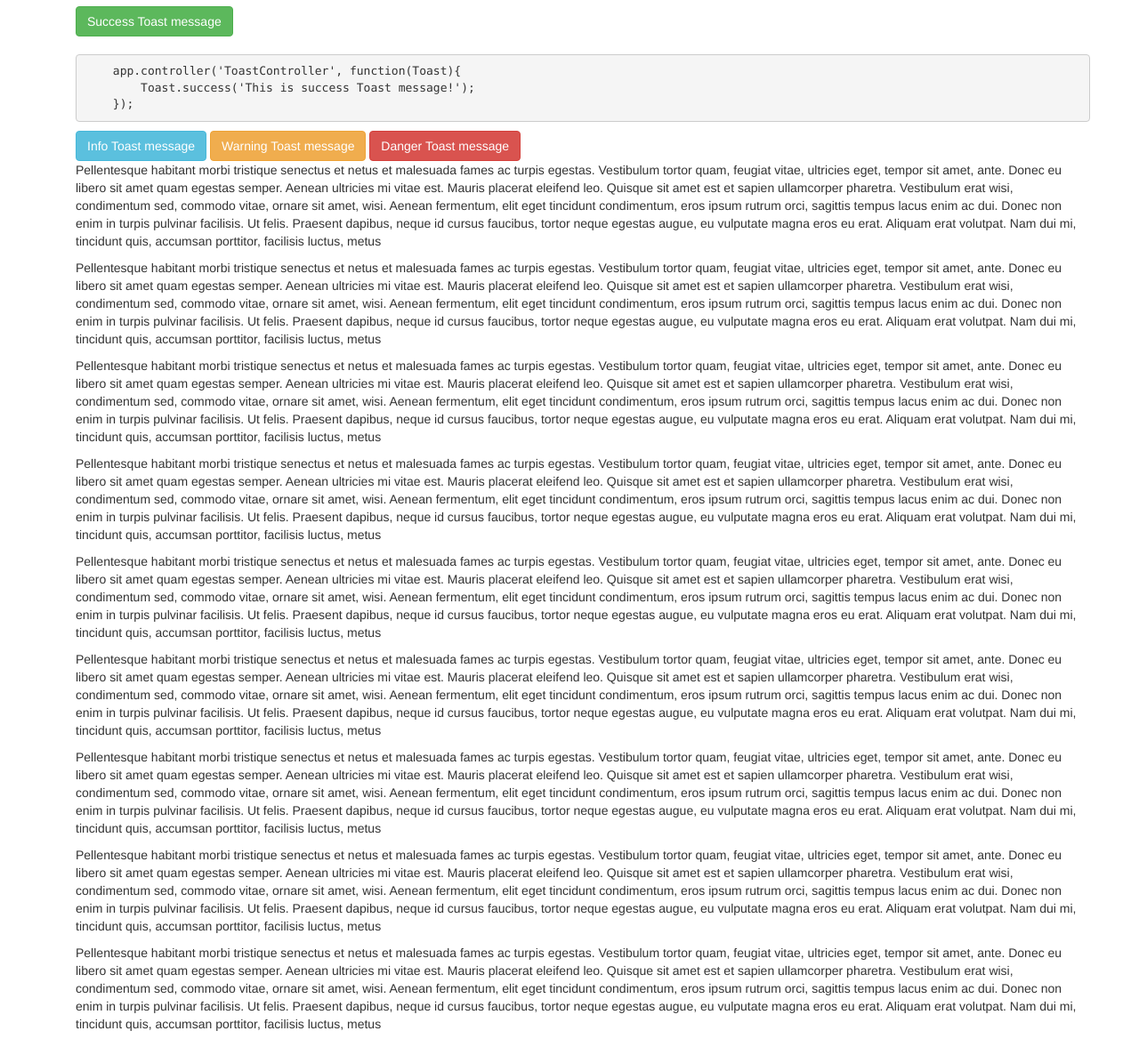
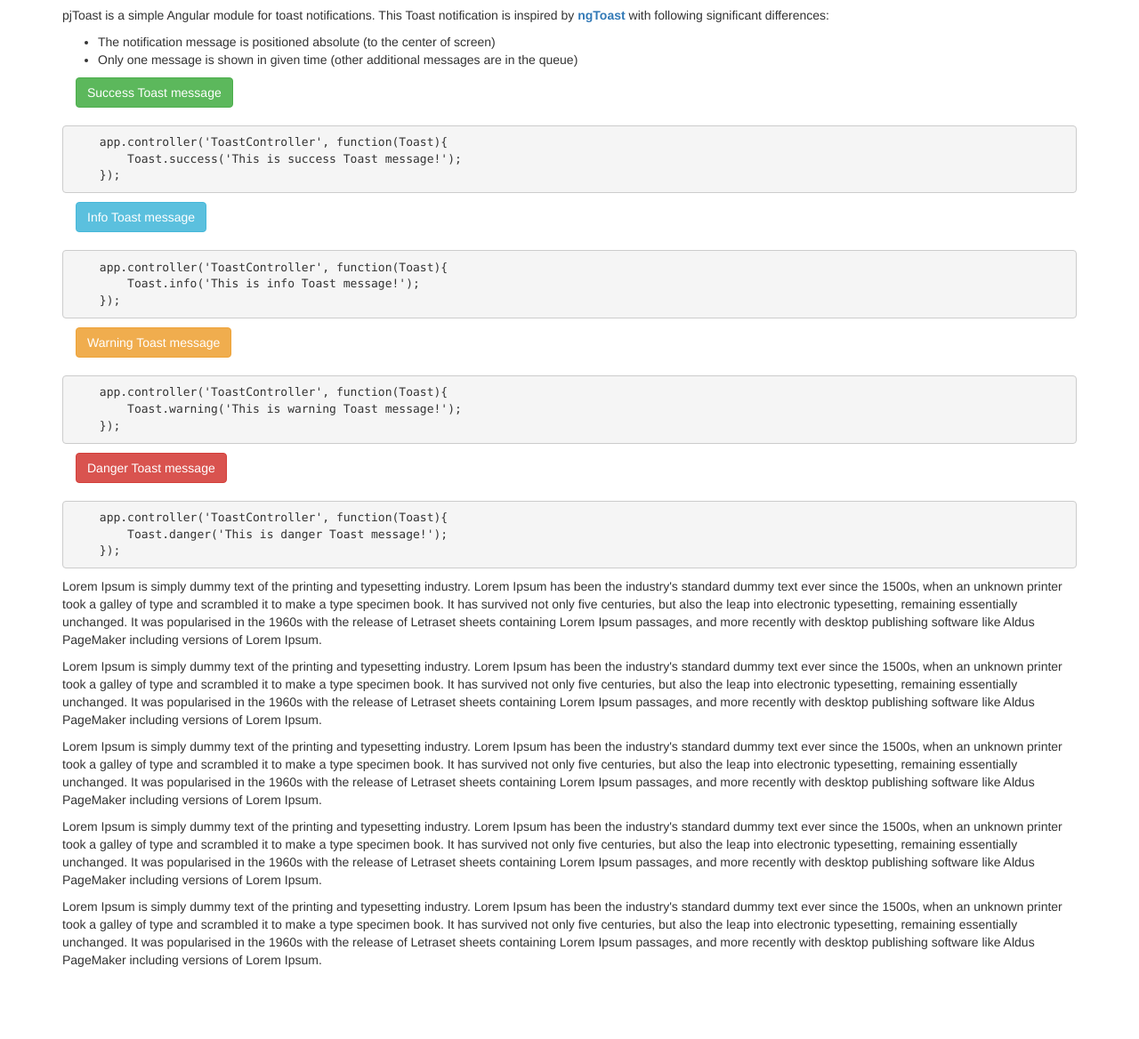
Before and after one commit to peterjurkovic/pjToast, a website: page index.html in a window 1280 px wide. Shown: the part 63-1231 px from the top of the page at 89% size. After the commit the page ends 1162 px from the top, so only its background shows below. Drawn offline with nearby package versions, Linux system fonts and the light colour scheme; some packages are replaced by stand-ins of ours.

Commit message:
description

```diff
--- a/bower.json
+++ b/bower.json
@@ -1,7 +1,7 @@
 {
   "name": "pjToast",
   "description": "AngularJS Toast",
-  "version": "1.0.2",
+  "version": "1.0.1",
   "main": [
     "dist/pjToast.js"
   ],
--- a/index.html
+++ b/index.html
@@ -3,7 +3,7 @@
 <head>
     <meta charset="utf-8">
     <meta http-equiv="X-UA-Compatible" content="IE=edge">
-    <title>My AngularJS App</title>
+    <title>pjToast - AngularJS Toast notifications</title>
     <meta name="description" content="">
     <meta name="viewport" content="width=device-width, initial-scale=1">
     <link rel="stylesheet" href="bower_components/bootstrap/dist/css/bootstrap.css"/>
@@ -12,49 +12,62 @@
 </head>
 <body ng-controller="ToastController as ctrl">
     <div class="container">
-
     <h1>pjToast notifications</h1>
 
-        <!-- Split button -->
+        <p>
+            pjToast is a simple Angular module for toast notifications. This Toast notification is inspired by
+            <strong><a href="http://tamerayd.in/ngToast/" target="_blank">ngToast</a></strong> with following significant differences:
+        </p>
 
-            <!-- Indicates a successful or positive action -->
+    <ul>
+        <li>The notification message is positioned absolute (to the center of screen)</li>
+        <li>Only one message is shown in given time (other additional messages are in the queue)</li>
+    </ul>
+
 <div class="container">
-<button ng-click="successToast()" type="button" class="btn btn-success">Success Toast message</button>
-<div>
+    <button ng-click="successToast()" type="button" class="btn btn-success">Success Toast message</button>
+</div>
 <br />
 <pre class="prettyprint linenums languague-javascript">
     app.controller('ToastController', function(Toast){
         Toast.success('This is success Toast message!');
     });
 </pre>
+        <div class="container">
+            <button ng-click="infoToast()" type="button" class="btn btn-info">Info Toast message</button>
+        </div>
+        <br />
+<pre class="prettyprint linenums languague-javascript">
+    app.controller('ToastController', function(Toast){
+        Toast.info('This is info Toast message!');
+    });
+</pre>
+<div class="container">
+    <button ng-click="warningToast()" type="button" class="btn btn-warning">Warning Toast message</button>
+</div>
+<br />
+<pre class="prettyprint linenums languague-javascript">
+    app.controller('ToastController', function(Toast){
+        Toast.warning('This is warning Toast message!');
+    });
+</pre>
+<div class="container">
+    <button ng-click="dangerToast()" type="button" class="btn btn-danger">Danger Toast message</button>
+</div>
+<br />
+<pre class="prettyprint linenums languague-javascript">
+    app.controller('ToastController', function(Toast){
+        Toast.danger('This is danger Toast message!');
+    });
+</pre>
 
 
 
-<!-- Contextual button for informational alert messages -->
-<button ng-click="infoToast()" type="button" class="btn btn-info">Info Toast message</button>
-
-<!-- Indicates caution should be taken with this action -->
-<button ng-click="warningToast()" type="button" class="btn btn-warning">Warning Toast message</button>
-
-<!-- Indicates a dangerous or potentially negative action -->
-<button ng-click="dangerToast()"  type="button" class="btn btn-danger">Danger Toast message</button>
-
-
-<p>Pellentesque habitant morbi tristique senectus et netus et malesuada fames ac turpis egestas. Vestibulum tortor quam, feugiat vitae, ultricies eget, tempor sit amet, ante. Donec eu libero sit amet quam egestas semper. Aenean ultricies mi vitae est. Mauris placerat eleifend leo. Quisque sit amet est et sapien ullamcorper pharetra. Vestibulum erat wisi, condimentum sed, commodo vitae, ornare sit amet, wisi. Aenean fermentum, elit eget tincidunt condimentum, eros ipsum rutrum orci, sagittis tempus lacus enim ac dui. Donec non enim in turpis pulvinar facilisis. Ut felis. Praesent dapibus, neque id cursus faucibus, tortor neque egestas augue, eu vulputate magna eros eu erat. Aliquam erat volutpat. Nam dui mi, tincidunt quis, accumsan porttitor, facilisis luctus, metus</p>
-
-<p>Pellentesque habitant morbi tristique senectus et netus et malesuada fames ac turpis egestas. Vestibulum tortor quam, feugiat vitae, ultricies eget, tempor sit amet, ante. Donec eu libero sit amet quam egestas semper. Aenean ultricies mi vitae est. Mauris placerat eleifend leo. Quisque sit amet est et sapien ullamcorper pharetra. Vestibulum erat wisi, condimentum sed, commodo vitae, ornare sit amet, wisi. Aenean fermentum, elit eget tincidunt condimentum, eros ipsum rutrum orci, sagittis tempus lacus enim ac dui. Donec non enim in turpis pulvinar facilisis. Ut felis. Praesent dapibus, neque id cursus faucibus, tortor neque egestas augue, eu vulputate magna eros eu erat. Aliquam erat volutpat. Nam dui mi, tincidunt quis, accumsan porttitor, facilisis luctus, metus</p>
-
-<p>Pellentesque habitant morbi tristique senectus et netus et malesuada fames ac turpis egestas. Vestibulum tortor quam, feugiat vitae, ultricies eget, tempor sit amet, ante. Donec eu libero sit amet quam egestas semper. Aenean ultricies mi vitae est. Mauris placerat eleifend leo. Quisque sit amet est et sapien ullamcorper pharetra. Vestibulum erat wisi, condimentum sed, commodo vitae, ornare sit amet, wisi. Aenean fermentum, elit eget tincidunt condimentum, eros ipsum rutrum orci, sagittis tempus lacus enim ac dui. Donec non enim in turpis pulvinar facilisis. Ut felis. Praesent dapibus, neque id cursus faucibus, tortor neque egestas augue, eu vulputate magna eros eu erat. Aliquam erat volutpat. Nam dui mi, tincidunt quis, accumsan porttitor, facilisis luctus, metus</p>
-<p>Pellentesque habitant morbi tristique senectus et netus et malesuada fames ac turpis egestas. Vestibulum tortor quam, feugiat vitae, ultricies eget, tempor sit amet, ante. Donec eu libero sit amet quam egestas semper. Aenean ultricies mi vitae est. Mauris placerat eleifend leo. Quisque sit amet est et sapien ullamcorper pharetra. Vestibulum erat wisi, condimentum sed, commodo vitae, ornare sit amet, wisi. Aenean fermentum, elit eget tincidunt condimentum, eros ipsum rutrum orci, sagittis tempus lacus enim ac dui. Donec non enim in turpis pulvinar facilisis. Ut felis. Praesent dapibus, neque id cursus faucibus, tortor neque egestas augue, eu vulputate magna eros eu erat. Aliquam erat volutpat. Nam dui mi, tincidunt quis, accumsan porttitor, facilisis luctus, metus</p>
-<p>Pellentesque habitant morbi tristique senectus et netus et malesuada fames ac turpis egestas. Vestibulum tortor quam, feugiat vitae, ultricies eget, tempor sit amet, ante. Donec eu libero sit amet quam egestas semper. Aenean ultricies mi vitae est. Mauris placerat eleifend leo. Quisque sit amet est et sapien ullamcorper pharetra. Vestibulum erat wisi, condimentum sed, commodo vitae, ornare sit amet, wisi. Aenean fermentum, elit eget tincidunt condimentum, eros ipsum rutrum orci, sagittis tempus lacus enim ac dui. Donec non enim in turpis pulvinar facilisis. Ut felis. Praesent dapibus, neque id cursus faucibus, tortor neque egestas augue, eu vulputate magna eros eu erat. Aliquam erat volutpat. Nam dui mi, tincidunt quis, accumsan porttitor, facilisis luctus, metus</p>
-<p>Pellentesque habitant morbi tristique senectus et netus et malesuada fames ac turpis egestas. Vestibulum tortor quam, feugiat vitae, ultricies eget, tempor sit amet, ante. Donec eu libero sit amet quam egestas semper. Aenean ultricies mi vitae est. Mauris placerat eleifend leo. Quisque sit amet est et sapien ullamcorper pharetra. Vestibulum erat wisi, condimentum sed, commodo vitae, ornare sit amet, wisi. Aenean fermentum, elit eget tincidunt condimentum, eros ipsum rutrum orci, sagittis tempus lacus enim ac dui. Donec non enim in turpis pulvinar facilisis. Ut felis. Praesent dapibus, neque id cursus faucibus, tortor neque egestas augue, eu vulputate magna eros eu erat. Aliquam erat volutpat. Nam dui mi, tincidunt quis, accumsan porttitor, facilisis luctus, metus</p>
-<p>Pellentesque habitant morbi tristique senectus et netus et malesuada fames ac turpis egestas. Vestibulum tortor quam, feugiat vitae, ultricies eget, tempor sit amet, ante. Donec eu libero sit amet quam egestas semper. Aenean ultricies mi vitae est. Mauris placerat eleifend leo. Quisque sit amet est et sapien ullamcorper pharetra. Vestibulum erat wisi, condimentum sed, commodo vitae, ornare sit amet, wisi. Aenean fermentum, elit eget tincidunt condimentum, eros ipsum rutrum orci, sagittis tempus lacus enim ac dui. Donec non enim in turpis pulvinar facilisis. Ut felis. Praesent dapibus, neque id cursus faucibus, tortor neque egestas augue, eu vulputate magna eros eu erat. Aliquam erat volutpat. Nam dui mi, tincidunt quis, accumsan porttitor, facilisis luctus, metus</p>
-<p>Pellentesque habitant morbi tristique senectus et netus et malesuada fames ac turpis egestas. Vestibulum tortor quam, feugiat vitae, ultricies eget, tempor sit amet, ante. Donec eu libero sit amet quam egestas semper. Aenean ultricies mi vitae est. Mauris placerat eleifend leo. Quisque sit amet est et sapien ullamcorper pharetra. Vestibulum erat wisi, condimentum sed, commodo vitae, ornare sit amet, wisi. Aenean fermentum, elit eget tincidunt condimentum, eros ipsum rutrum orci, sagittis tempus lacus enim ac dui. Donec non enim in turpis pulvinar facilisis. Ut felis. Praesent dapibus, neque id cursus faucibus, tortor neque egestas augue, eu vulputate magna eros eu erat. Aliquam erat volutpat. Nam dui mi, tincidunt quis, accumsan porttitor, facilisis luctus, metus</p>
-<p>Pellentesque habitant morbi tristique senectus et netus et malesuada fames ac turpis egestas. Vestibulum tortor quam, feugiat vitae, ultricies eget, tempor sit amet, ante. Donec eu libero sit amet quam egestas semper. Aenean ultricies mi vitae est. Mauris placerat eleifend leo. Quisque sit amet est et sapien ullamcorper pharetra. Vestibulum erat wisi, condimentum sed, commodo vitae, ornare sit amet, wisi. Aenean fermentum, elit eget tincidunt condimentum, eros ipsum rutrum orci, sagittis tempus lacus enim ac dui. Donec non enim in turpis pulvinar facilisis. Ut felis. Praesent dapibus, neque id cursus faucibus, tortor neque egestas augue, eu vulputate magna eros eu erat. Aliquam erat volutpat. Nam dui mi, tincidunt quis, accumsan porttitor, facilisis luctus, metus</p>
-<p>Pellentesque habitant morbi tristique senectus et netus et malesuada fames ac turpis egestas. Vestibulum tortor quam, feugiat vitae, ultricies eget, tempor sit amet, ante. Donec eu libero sit amet quam egestas semper. Aenean ultricies mi vitae est. Mauris placerat eleifend leo. Quisque sit amet est et sapien ullamcorper pharetra. Vestibulum erat wisi, condimentum sed, commodo vitae, ornare sit amet, wisi. Aenean fermentum, elit eget tincidunt condimentum, eros ipsum rutrum orci, sagittis tempus lacus enim ac dui. Donec non enim in turpis pulvinar facilisis. Ut felis. Praesent dapibus, neque id cursus faucibus, tortor neque egestas augue, eu vulputate magna eros eu erat. Aliquam erat volutpat. Nam dui mi, tincidunt quis, accumsan porttitor, facilisis luctus, metus</p>
-<p>Pellentesque habitant morbi tristique senectus et netus et malesuada fames ac turpis egestas. Vestibulum tortor quam, feugiat vitae, ultricies eget, tempor sit amet, ante. Donec eu libero sit amet quam egestas semper. Aenean ultricies mi vitae est. Mauris placerat eleifend leo. Quisque sit amet est et sapien ullamcorper pharetra. Vestibulum erat wisi, condimentum sed, commodo vitae, ornare sit amet, wisi. Aenean fermentum, elit eget tincidunt condimentum, eros ipsum rutrum orci, sagittis tempus lacus enim ac dui. Donec non enim in turpis pulvinar facilisis. Ut felis. Praesent dapibus, neque id cursus faucibus, tortor neque egestas augue, eu vulputate magna eros eu erat. Aliquam erat volutpat. Nam dui mi, tincidunt quis, accumsan porttitor, facilisis luctus, metus</p>
-<p>Pellentesque habitant morbi tristique senectus et netus et malesuada fames ac turpis egestas. Vestibulum tortor quam, feugiat vitae, ultricies eget, tempor sit amet, ante. Donec eu libero sit amet quam egestas semper. Aenean ultricies mi vitae est. Mauris placerat eleifend leo. Quisque sit amet est et sapien ullamcorper pharetra. Vestibulum erat wisi, condimentum sed, commodo vitae, ornare sit amet, wisi. Aenean fermentum, elit eget tincidunt condimentum, eros ipsum rutrum orci, sagittis tempus lacus enim ac dui. Donec non enim in turpis pulvinar facilisis. Ut felis. Praesent dapibus, neque id cursus faucibus, tortor neque egestas augue, eu vulputate magna eros eu erat. Aliquam erat volutpat. Nam dui mi, tincidunt quis, accumsan porttitor, facilisis luctus, metus</p>
-
+<p>Lorem Ipsum is simply dummy text of the printing and typesetting industry. Lorem Ipsum has been the industry's standard dummy text ever since the 1500s, when an unknown printer took a galley of type and scrambled it to make a type specimen book. It has survived not only five centuries, but also the leap into electronic typesetting, remaining essentially unchanged. It was popularised in the 1960s with the release of Letraset sheets containing Lorem Ipsum passages, and more recently with desktop publishing software like Aldus PageMaker including versions of Lorem Ipsum.</p>
+        <p>Lorem Ipsum is simply dummy text of the printing and typesetting industry. Lorem Ipsum has been the industry's standard dummy text ever since the 1500s, when an unknown printer took a galley of type and scrambled it to make a type specimen book. It has survived not only five centuries, but also the leap into electronic typesetting, remaining essentially unchanged. It was popularised in the 1960s with the release of Letraset sheets containing Lorem Ipsum passages, and more recently with desktop publishing software like Aldus PageMaker including versions of Lorem Ipsum.</p>
+        <p>Lorem Ipsum is simply dummy text of the printing and typesetting industry. Lorem Ipsum has been the industry's standard dummy text ever since the 1500s, when an unknown printer took a galley of type and scrambled it to make a type specimen book. It has survived not only five centuries, but also the leap into electronic typesetting, remaining essentially unchanged. It was popularised in the 1960s with the release of Letraset sheets containing Lorem Ipsum passages, and more recently with desktop publishing software like Aldus PageMaker including versions of Lorem Ipsum.</p>
+        <p>Lorem Ipsum is simply dummy text of the printing and typesetting industry. Lorem Ipsum has been the industry's standard dummy text ever since the 1500s, when an unknown printer took a galley of type and scrambled it to make a type specimen book. It has survived not only five centuries, but also the leap into electronic typesetting, remaining essentially unchanged. It was popularised in the 1960s with the release of Letraset sheets containing Lorem Ipsum passages, and more recently with desktop publishing software like Aldus PageMaker including versions of Lorem Ipsum.</p>
+        <p>Lorem Ipsum is simply dummy text of the printing and typesetting industry. Lorem Ipsum has been the industry's standard dummy text ever since the 1500s, when an unknown printer took a galley of type and scrambled it to make a type specimen book. It has survived not only five centuries, but also the leap into electronic typesetting, remaining essentially unchanged. It was popularised in the 1960s with the release of Letraset sheets containing Lorem Ipsum passages, and more recently with desktop publishing software like Aldus PageMaker including versions of Lorem Ipsum.</p>
 
 
     <toast></toast>
@@ -69,5 +82,6 @@
 
     -->
     <script src="app.js"></script>
+    </div>
 </body>
 </html>
```
